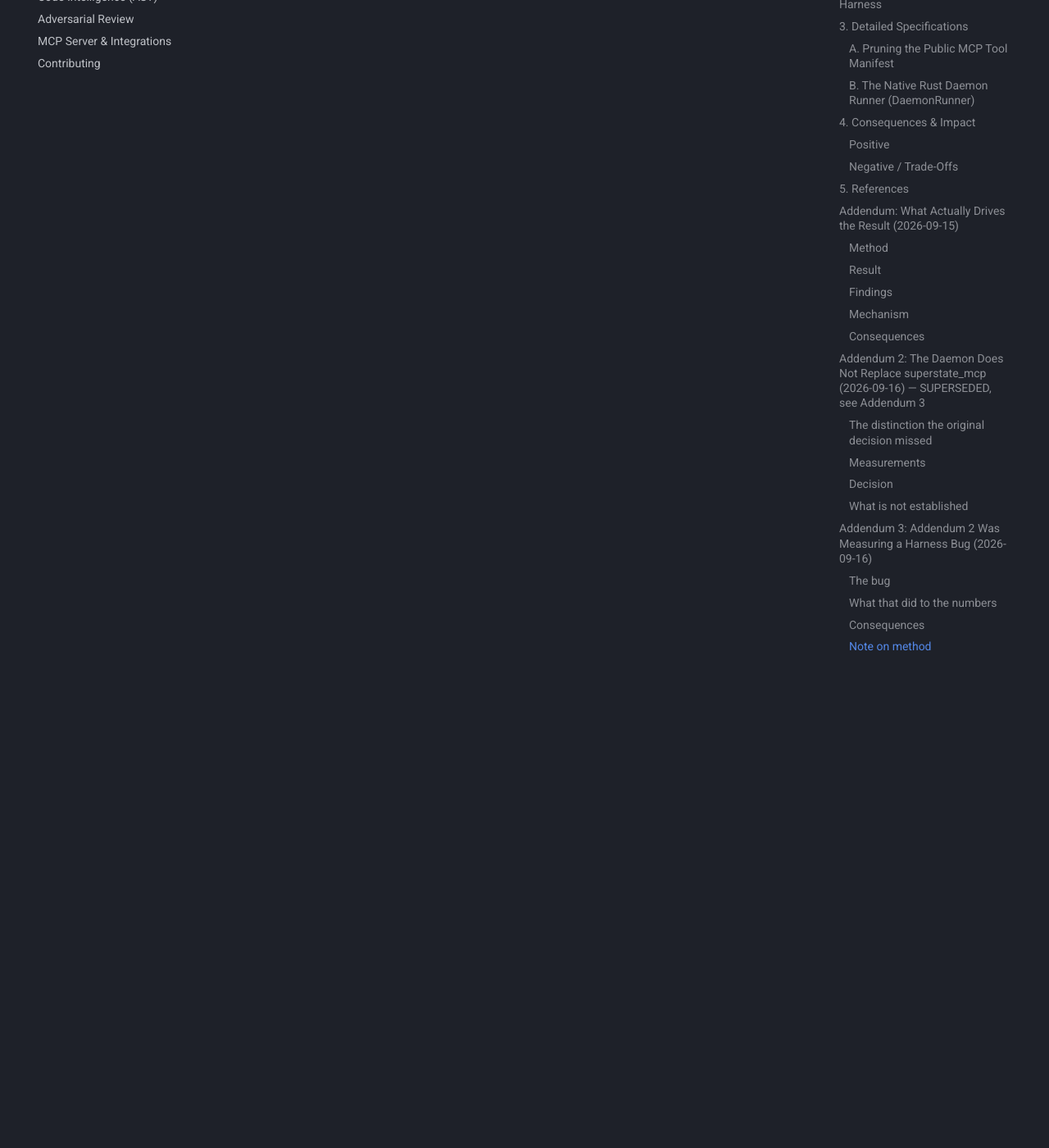
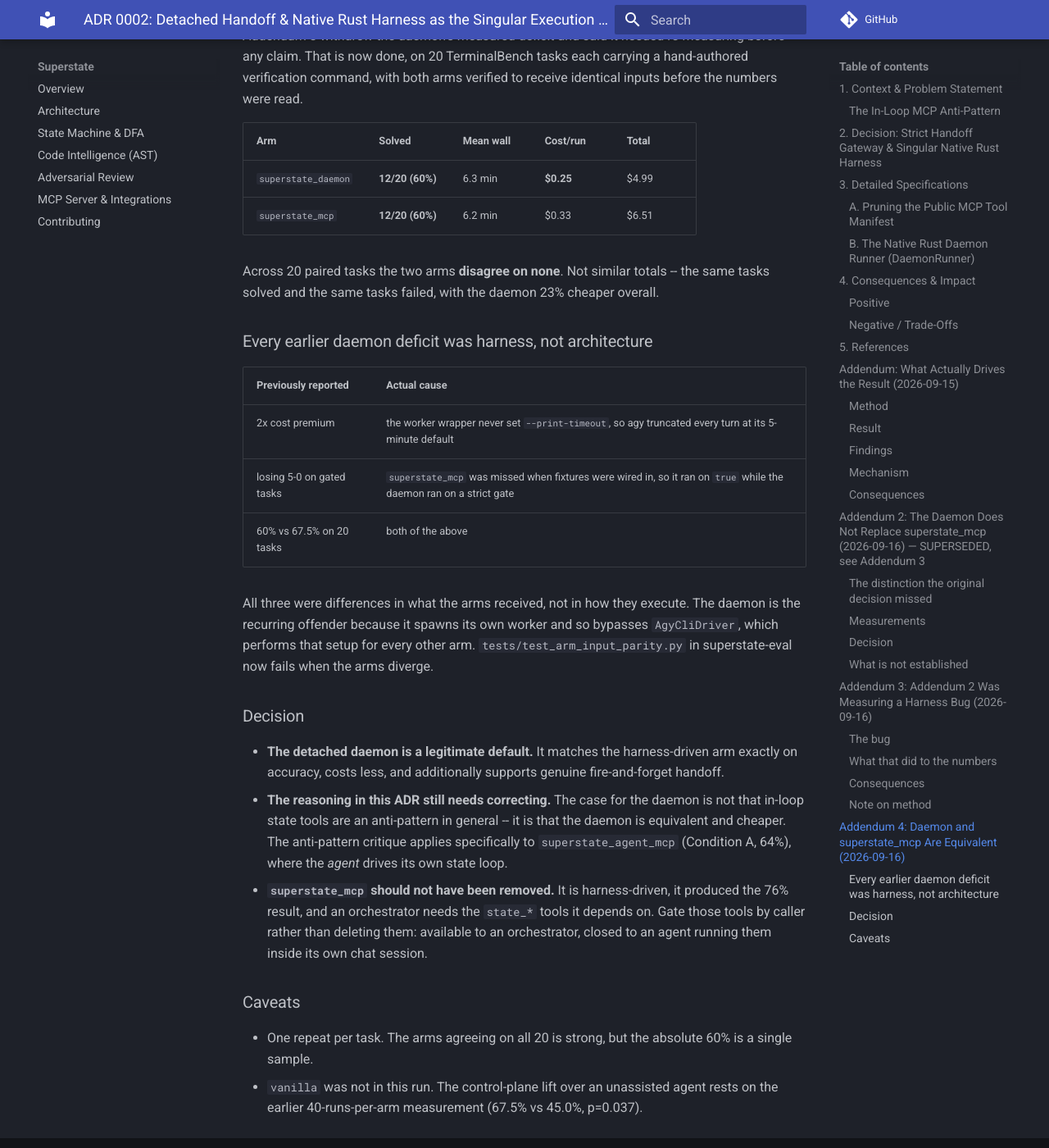
Before and after one commit to dnf0/blyte, an MkDocs documentation site: the page built from docs/adr/0002-detached-handoff-and-native-rust-harness.md, in a window 1280 px wide and 1400 px high, scrolled down 9726 px. Shown: the whole window at 82% size. Built offline with MkDocs 1.6.1 and Material for MkDocs 9.7.7, drawn with Linux system fonts in a browser that asks for light colours; comment, search, counter and statistics services are not loaded; some of the changed text lies outside the part shown.

Commit message:
docs(adr): daemon and superstate_mcp are equivalent
Addendum 3 withdrew the daemon's measured deficit and said it needed re-measuring.
Done: 20 TerminalBench tasks, each with a hand-authored verification command, both
arms verified to receive identical inputs before the numbers were read.

Daemon 12/20 at $0.25/run, superstate_mcp 12/20 at $0.33/run. Across 20 paired
tasks they disagree on none -- the same tasks solved and the same tasks failed,
with the daemon 23% cheaper overall.

Every earlier daemon deficit was harness rather than architecture: the worker
wrapper never set --print-timeout so agy truncated every turn at its 5-minute
default; superstate_mcp was missed when fixtures were wired in, so it ran on
`true` while the daemon ran on a strict gate. The daemon is the recurring
offender because it spawns its own worker and bypasses AgyCliDriver, which does
that setup for every other arm.

Decides the detached daemon is a legitimate default -- equivalent accuracy, lower
cost, plus fire-and-forget -- while correcting why: not because in-loop tools are
an anti-pattern in general, but because the daemon is equivalent and cheaper. The
anti-pattern critique applies to superstate_agent_mcp, where the agent drives its
own loop. superstate_mcp still should not have been removed.

Co-Authored-By: Claude Opus 5 (1M context) <noreply@anthropic.com>

```diff
--- a/docs/adr/0002-detached-handoff-and-native-rust-harness.md
+++ b/docs/adr/0002-detached-handoff-and-native-rust-harness.md
@@ -327,3 +327,52 @@ model pinning, usage telemetry and the container execution guidance. Each produc
 plausible-looking architectural finding that dissolved on inspection. Any arm that bypasses
 the shared driver needs its invocation diffed against that driver before its numbers are
 trusted -- the failures are silent and they all look like weaknesses of the thing under test.
+
+---
+
+## Addendum 4: Daemon and `superstate_mcp` Are Equivalent (2026-09-16)
+
+Addendum 3 withdrew the daemon's measured deficit and said it needed re-measuring before any
+claim. That is now done, on 20 TerminalBench tasks each carrying a hand-authored verification
+command, with both arms verified to receive identical inputs before the numbers were read.
+
+| Arm | Solved | Mean wall | Cost/run | Total |
+|---|---|---|---|---|
+| `superstate_daemon` | **12/20 (60%)** | 6.3 min | **$0.25** | $4.99 |
+| `superstate_mcp` | **12/20 (60%)** | 6.2 min | $0.33 | $6.51 |
+
+Across 20 paired tasks the two arms **disagree on none**. Not similar totals -- the same
+tasks solved and the same tasks failed, with the daemon 23% cheaper overall.
+
+### Every earlier daemon deficit was harness, not architecture
+
+| Previously reported | Actual cause |
+|---|---|
+| 2x cost premium | the worker wrapper never set `--print-timeout`, so agy truncated every turn at its 5-minute default |
+| losing 5-0 on gated tasks | `superstate_mcp` was missed when fixtures were wired in, so it ran on `true` while the daemon ran on a strict gate |
+| 60% vs 67.5% on 20 tasks | both of the above |
+
+All three were differences in what the arms received, not in how they execute. The daemon is
+the recurring offender because it spawns its own worker and so bypasses `AgyCliDriver`, which
+performs that setup for every other arm. `tests/test_arm_input_parity.py` in superstate-eval
+now fails when the arms diverge.
+
+### Decision
+
+* **The detached daemon is a legitimate default.** It matches the harness-driven arm exactly
+  on accuracy, costs less, and additionally supports genuine fire-and-forget handoff.
+* **The reasoning in this ADR still needs correcting.** The case for the daemon is not that
+  in-loop state tools are an anti-pattern in general -- it is that the daemon is equivalent
+  and cheaper. The anti-pattern critique applies specifically to `superstate_agent_mcp`
+  (Condition A, 64%), where the *agent* drives its own state loop.
+* **`superstate_mcp` should not have been removed.** It is harness-driven, it produced the
+  76% result, and an orchestrator needs the `state_*` tools it depends on. Gate those tools
+  by caller rather than deleting them: available to an orchestrator, closed to an agent
+  running them inside its own chat session.
+
+### Caveats
+
+* One repeat per task. The arms agreeing on all 20 is strong, but the absolute 60% is a
+  single sample.
+* `vanilla` was not in this run. The control-plane lift over an unassisted agent rests on the
+  earlier 40-runs-per-arm measurement (67.5% vs 45.0%, p=0.037).
```
